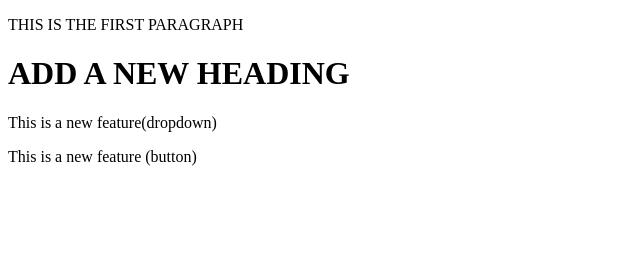
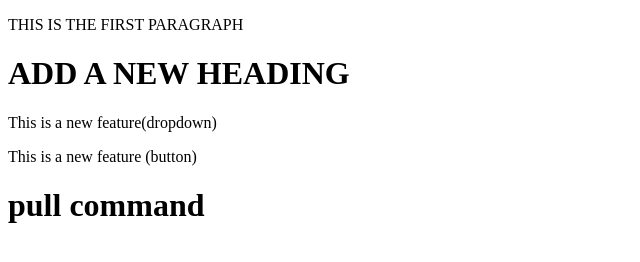
Before and after one commit to ramsha-imran/FIRSTHTML_PROJECT, a plain HTML site: page index.html in a window 1280 px wide. Shown: the whole page, without its empty margins (0-640 px from the left). Drawn offline with Linux system fonts and the light colour scheme.

Commit message:
pull command added

```diff
--- a/index.html
+++ b/index.html
@@ -10,5 +10,6 @@
     <h1>ADD A NEW HEADING</h1>
     <p>This is a new feature(dropdown)</p>
     <p>This is a new feature (button)</p>
+    <h1>pull command</h1>
 </body>
 </html>
```
